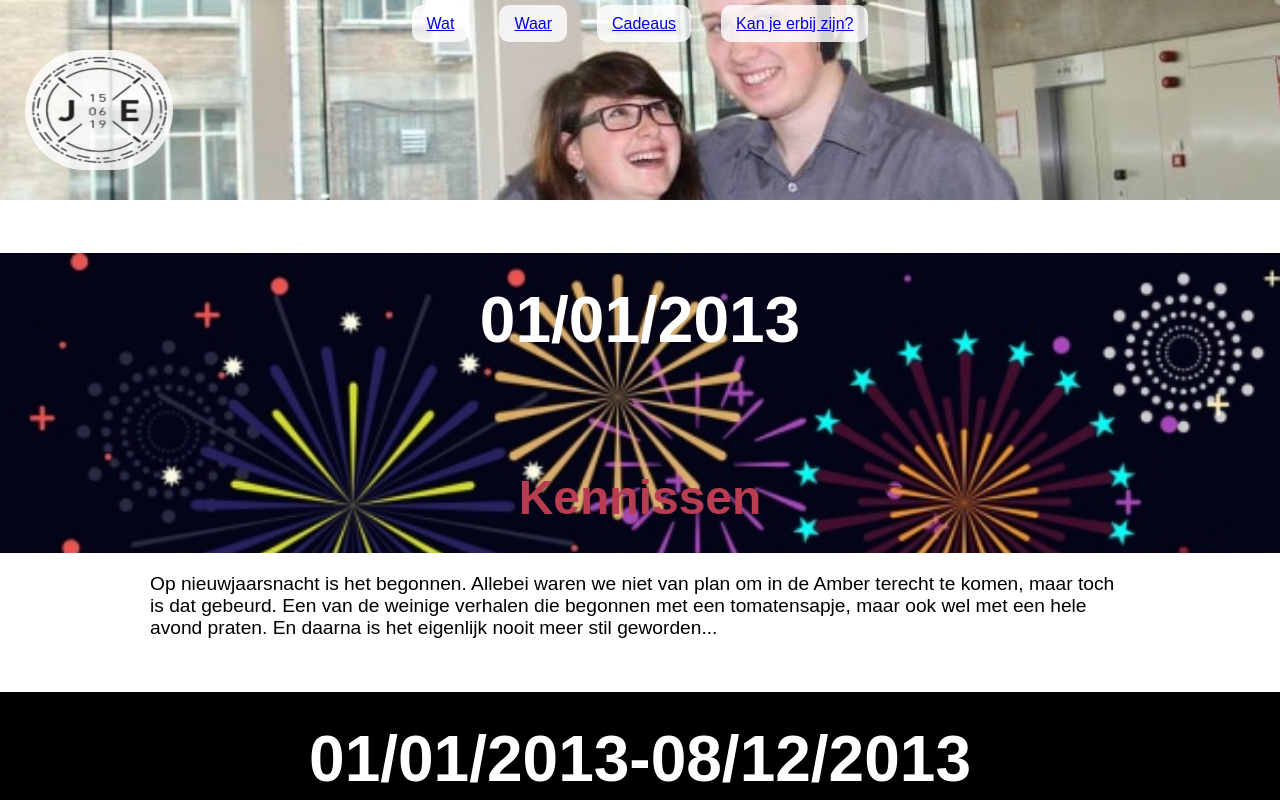
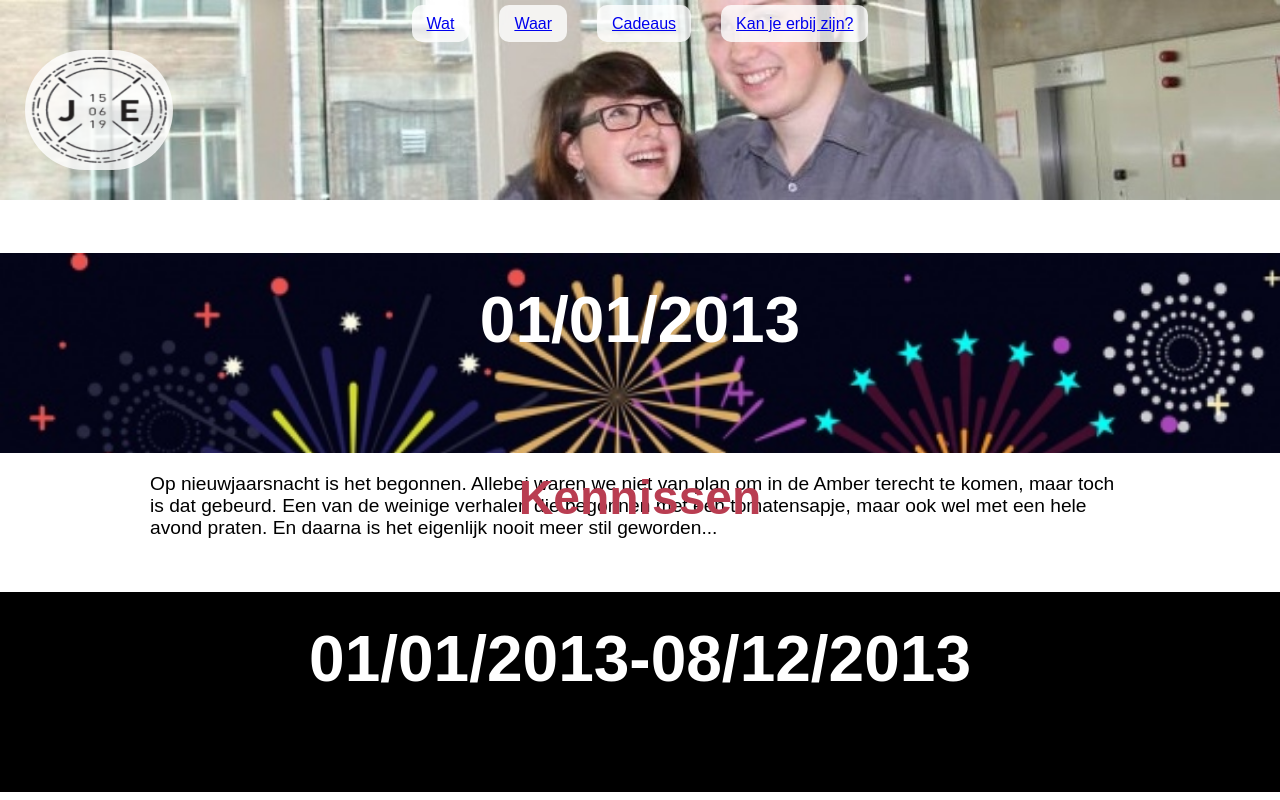
Before and after one commit to ETS-ReactNative3/wedding-frontend, a React (Create React App) app: page / in a window 1280 px wide. Shown: the top 800 px of the page. Built offline with nearby package versions, Linux system fonts and the light colour scheme.

Commit message:
push changed css file

```diff
--- a/src/index.css
+++ b/src/index.css
@@ -44,7 +44,7 @@ body {
       width: 100%; }
   body .mid-page-banner {
     width: 100%;
-    min-height: 300px;
+    min-height: 200px;
     background-size: cover;
     background-attachment: fixed; }
     body .mid-page-banner.banner-image-1 {
```
